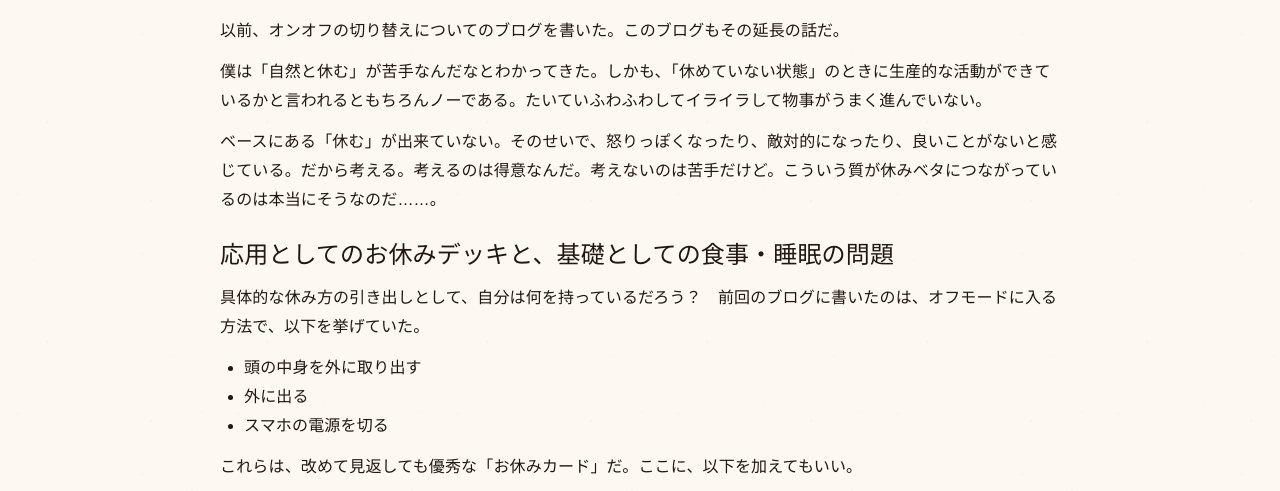
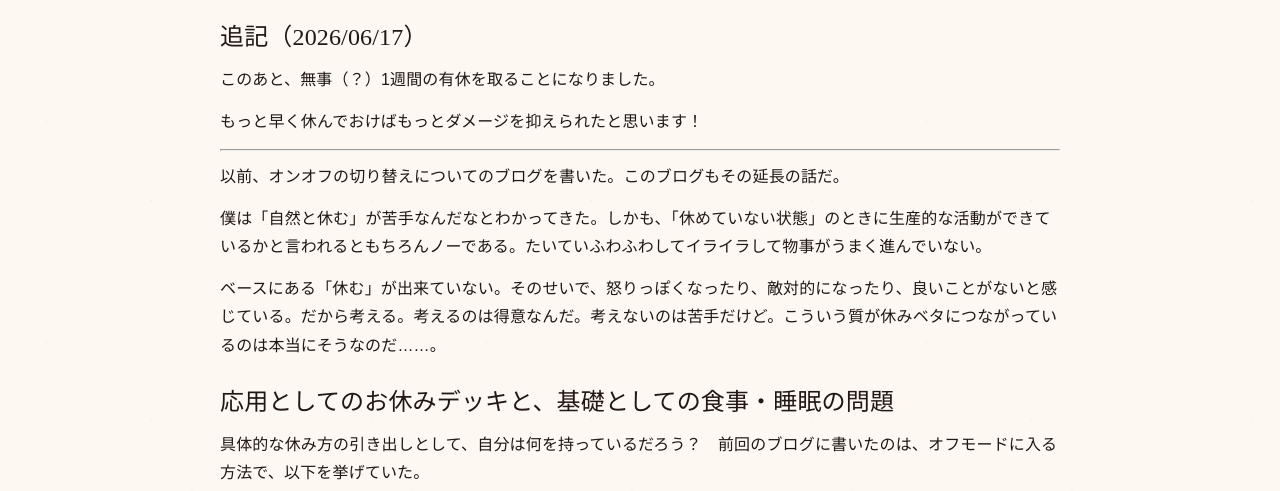
Before and after one commit to AsazuTaiga/asazutaiga.dev, an Astro site: page /notes/yasumi in a window 1280 px wide. Shown: the part 272-763 px from the top of the page. Built offline with nearby package versions, Linux system fonts and the light colour scheme; Astro itself is replaced by a stand-in of ours; some packages are replaced by stand-ins of ours.

Commit message:
yasumi.md の更新

```diff
--- a/src/content/posts/yasumi.md
+++ b/src/content/posts/yasumi.md
@@ -3,6 +3,16 @@ title: "休むってなんだろう？「休めた」ってどういう状態だ
 createdAt: "2026-05-24"
 archived: false
 ---
+
+## 追記（2026/06/17）
+
+このあと、無事（？）1週間の有休を取ることになりました。
+
+もっと早く休んでおけばもっとダメージを抑えられたと思います！
+
+---
+
+
 以前、オンオフの切り替えについてのブログを書いた。このブログもその延長の話だ。
 
 僕は「自然と休む」が苦手なんだなとわかってきた。しかも、「休めていない状態」のときに生産的な活動ができているかと言われるともちろんノーである。たいていふわふわしてイライラして物事がうまく進んでいない。
```
